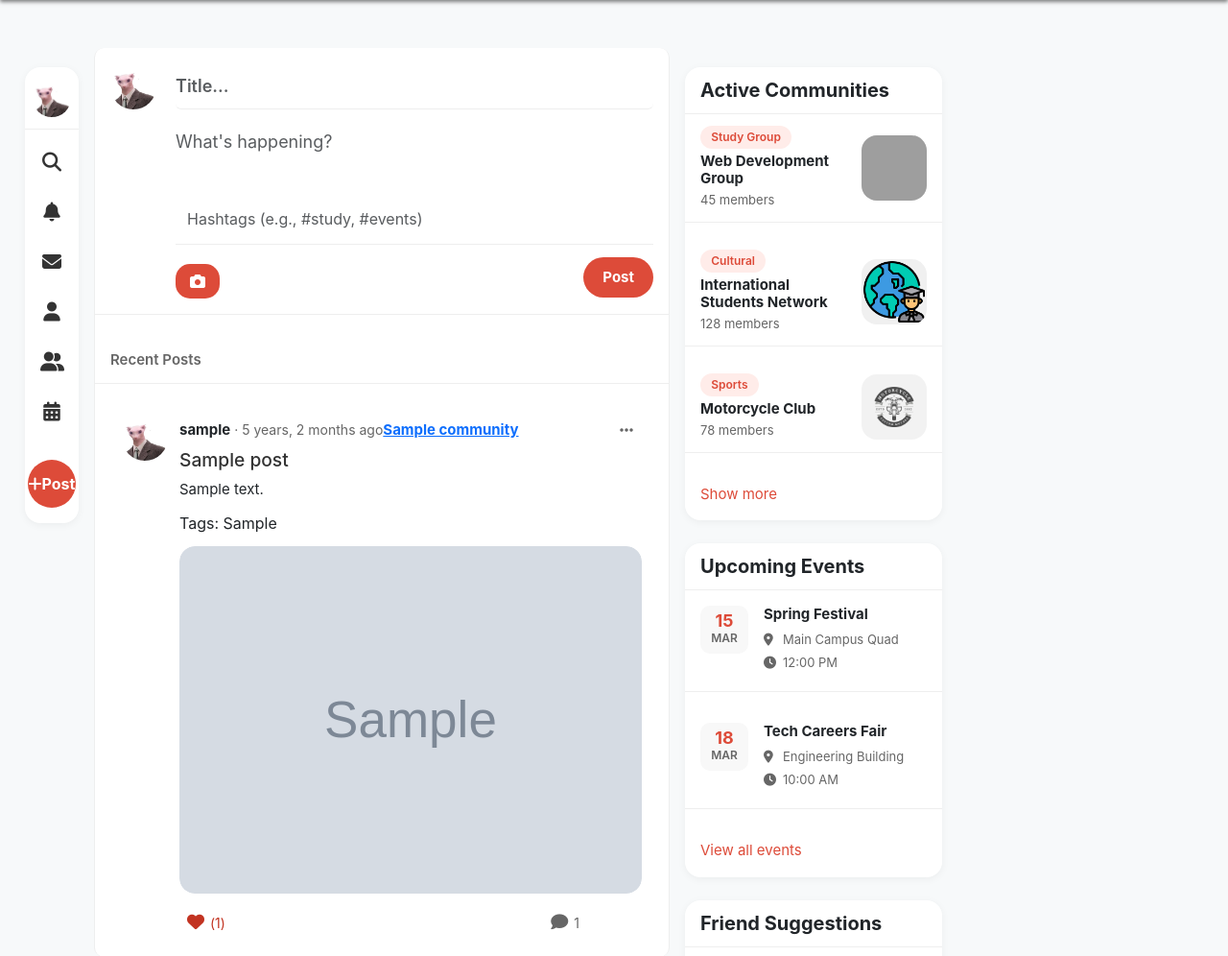
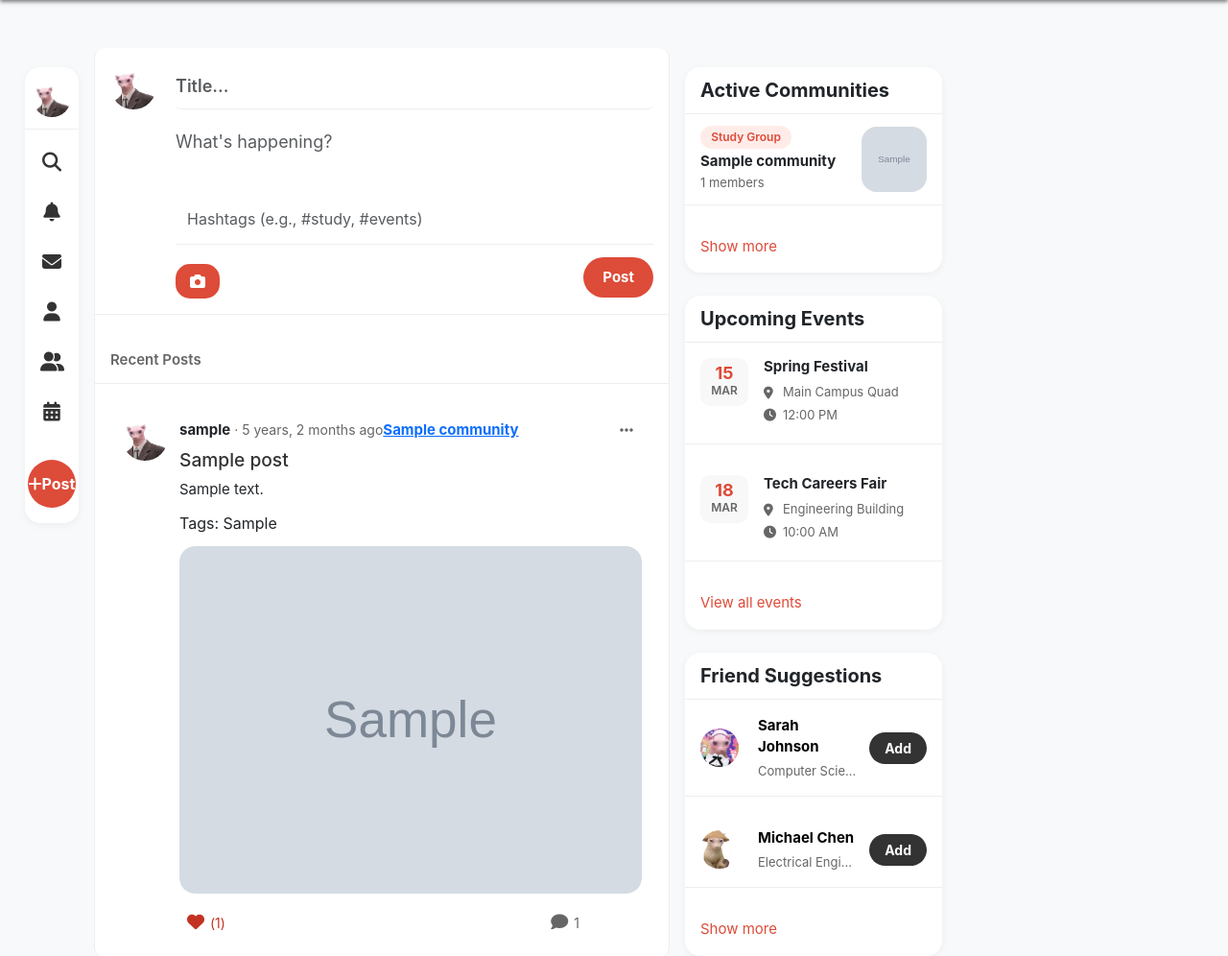
Before and after one commit to willgriffin111/Uni-Hub, a Django app: page / in a window 1280 px wide. Shown: the part 110-1106 px from the top of the page at 96% size. Run offline with Django 5.2, Linux system fonts and the light colour scheme; a user stored in the database is signed in; tables that the repository leaves empty hold one stand-in row (values such as "Sample post"); grey boxes marked "Sample" are stand-in pictures; some libraries are stand-ins or nearby versions; grey boxes are pictures that could not be loaded.

Commit message:
added community page select to home page

```diff
--- a/unihub_project/static/home_page.css
+++ b/unihub_project/static/home_page.css
@@ -170,6 +170,17 @@ body {
     padding: 12px 16px;
     margin: 0;
     border-bottom: 1px solid #eee;
+}
+
+.community-link {
+    display: block;  /* Make the link block-level to fill the container */
+    text-decoration: none;  /* Remove the default underline from the link */
+    color: inherit;  /* Inherit text color from the parent to avoid changing link text color */
+}
+
+.community-item a {
+    text-decoration: none; /* Remove underline from link */
+    color: inherit;  /* Inherit the text color from the parent */
 }
 
 .community-item {
--- a/unihub_project/templates/pages/home_page.html
+++ b/unihub_project/templates/pages/home_page.html
@@ -258,36 +258,20 @@
       <div class="sidebar right-sidebar">
         <div class="sidebar-card mb-4">
           <h3 class="sidebar-title">Active Communities</h3>
+          {% for community in top_communities %}
+          <a href="{% url 'community_page' community.name %}" class="community-link">
             <div class="community-item d-flex justify-content-between align-items-center mb-3">
                 <div class="community-info">
                     <span class="community-category">Study Group</span>
-              <h4 class="community-title">Web Development Group</h4>
-              <span class="community-stats">45 members</span>
+                    <h4 class="community-title">{{ community.name }}</h4>
+                    <span class="community-stats">{{ community.num_members }} members</span>
                 </div>
                 <div class="community-image">
-              <img src="/unihub_project/images/webdev.webp" alt="Web Development" width="50">
+                    <img src="{{ community.community_image.url }}" alt="Web Development" width="50">
                 </div>
             </div>
-          <div class="community-item d-flex justify-content-between align-items-center mb-3">
-            <div class="community-info">
-              <span class="community-category">Cultural</span>
-              <h4 class="community-title">International Students Network</h4>
-              <span class="community-stats">128 members</span>
-            </div>
-            <div class="community-image">
-              <img src="/unihub_project/images/international.png" alt="International Students" width="50">
-            </div>
-          </div>
-          <div class="community-item d-flex justify-content-between align-items-center mb-3">
-            <div class="community-info">
-              <span class="community-category">Sports</span>
-              <h4 class="community-title">Motorcycle Club</h4>
-              <span class="community-stats">78 members</span>
-            </div>
-            <div class="community-image">
-              <img src="/unihub_project/images/motor.webp" alt="Motorcycle Club" width="50">
-            </div>
-          </div>
+        </a>
+          {% endfor %}
           <a href="#" class="see-more">Show more</a>
         </div>
 
```
Lines whose indentation alone changed are shown as unchanged.
